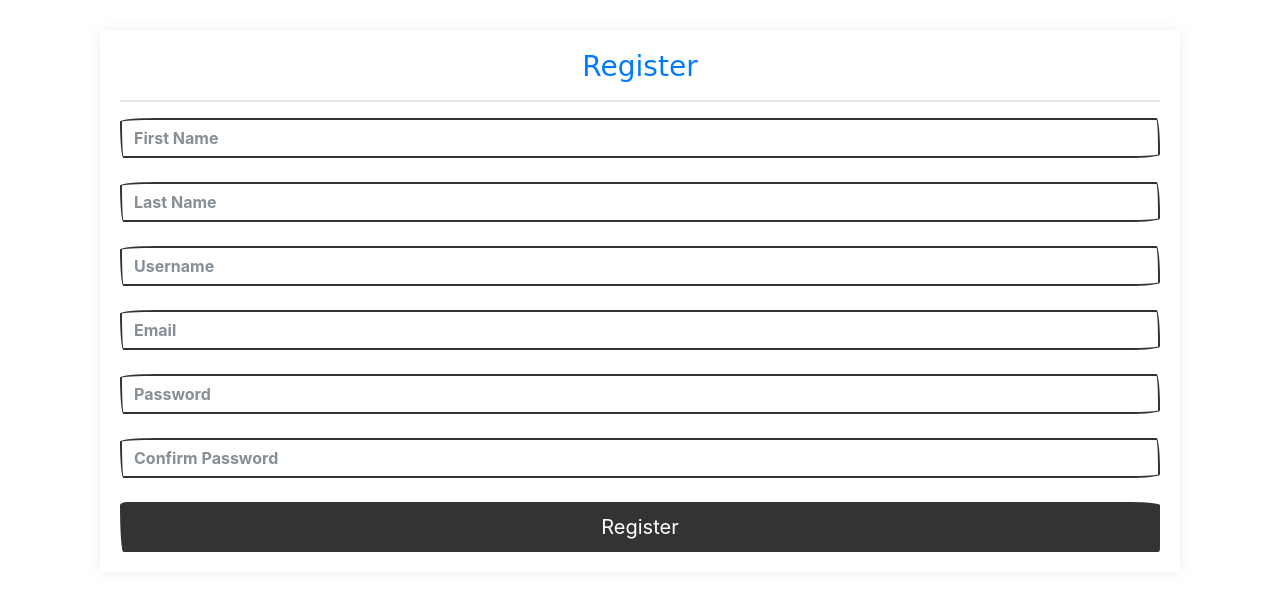
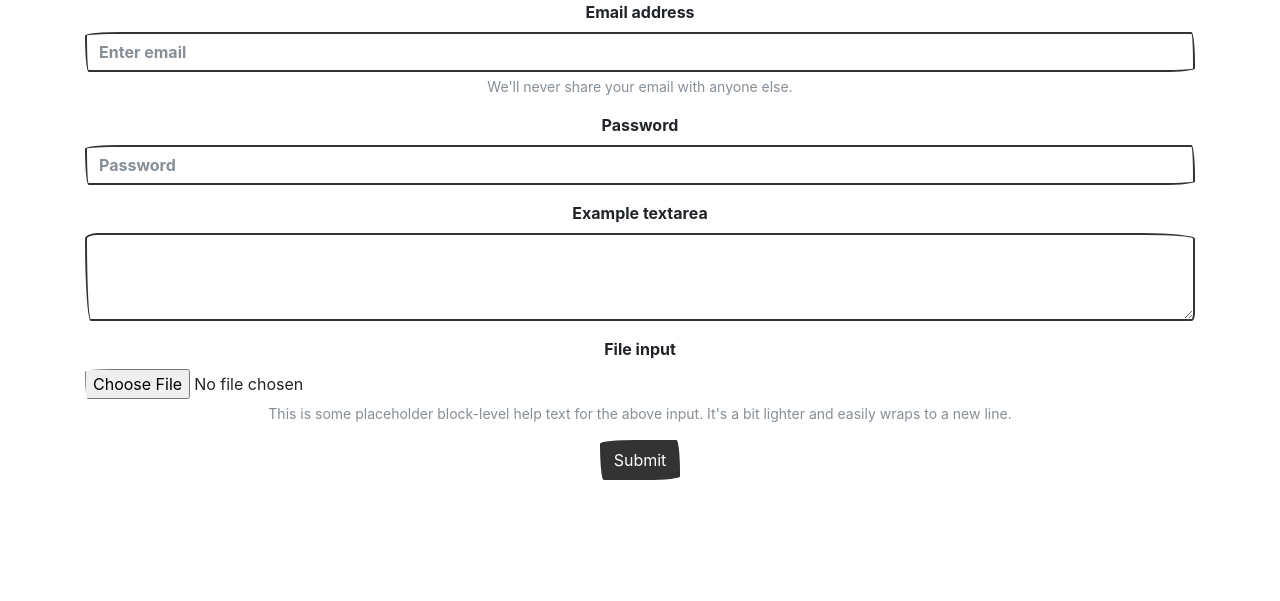
Before and after one commit to pratishrai/Swype, a Django app: page /accounts/register/ in a window 1280 px wide. Shown: the part 60-661 px from the top of the page. Run offline with Django 3.2, Linux system fonts and the light colour scheme; some libraries are stand-ins or nearby versions; some web fonts are replaced.

Commit message:
register form changes

```diff
--- a/static/css/style.css
+++ b/static/css/style.css
@@ -17,9 +17,12 @@
     width: 100%;
     background-color: white !important;
 }
+.card-title{
+    color: white;
+}
 .mainCard{
     transition: all 2s ease 0s;
-    background-color: rgb(44, 44, 44);
+    background-color: rgb(58, 58, 58);
     margin: 120px;
     box-shadow: 0 0 18px rgba(66, 66, 66, 0.6);
 }
@@ -37,11 +40,12 @@
 .form-signin{
     color: #007bff;
     padding: 20px;
+    background-color: rgb(24, 24, 24);
     box-shadow: 0 0 12px rgba(228, 228, 228, 0.6);
 }
 .parentDiv{
-    background-color: rgb(0, 0, 0) !important;
+    background-color: rgb(24, 24, 24) !important;
 }
 .parentCard{
-    background-color: rgb(0, 0, 0) !important;
+    background-color: rgb(24, 24, 24) !important;
 }
--- a/templates/register.html
+++ b/templates/register.html
@@ -7,9 +7,37 @@
     <meta name="viewport" content="width=device-width, initial-scale=1, shrink-to-fit=no">
     <title>Register</title>
 </head>
-<body class="text-center">
+<body class="text-center " >
+    <div class="container">
+    <form>
+        <fieldset>
+          <div class="form-group">
+            <label for="exampleInputEmail1">Email address</label>
+            <input type="email" class="form-control" id="exampleInputEmail1" aria-describedby="emailHelp" placeholder="Enter email">
+            <small id="emailHelp" class="form-text text-muted">We'll never share your email with anyone else.</small>
+          </div>
+          <div class="form-group">
+            <label for="exampleInputPassword1">Password</label>
+            <input type="password" class="form-control" id="exampleInputPassword1" placeholder="Password">
+          </div>
 
-<div class="container" style="padding:30px;">
+          <div class="form-group">
+            <label for="exampleTextarea">Example textarea</label>
+            <textarea class="form-control" id="exampleTextarea" rows="3"></textarea>
+          </div>
+          <div class="form-group">
+            <label for="exampleInputFile">File input</label>
+            <input type="file" class="form-control-file" id="exampleInputFile" aria-describedby="fileHelp">
+            <small id="fileHelp" class="form-text text-muted">This is some placeholder block-level help text for the above input. It's a bit lighter and easily wraps to a new line.</small>
+          </div>
+
+
+          <button type="submit" class="btn btn-primary">Submit</button>
+        </fieldset>
+      </form>
+    </div>
+<!--
+<div class="container formDiv" style="padding:30px;">
 <form method="POST" class="form-signin">
     {% csrf_token %}
     <h1 class="h3 mb-3 font-weight-normal" style="margin-bottom:20px;">Register</h1>
@@ -30,4 +58,5 @@
 </div>
 </body>
 </html>
+-->
 {% endblock %}
```
